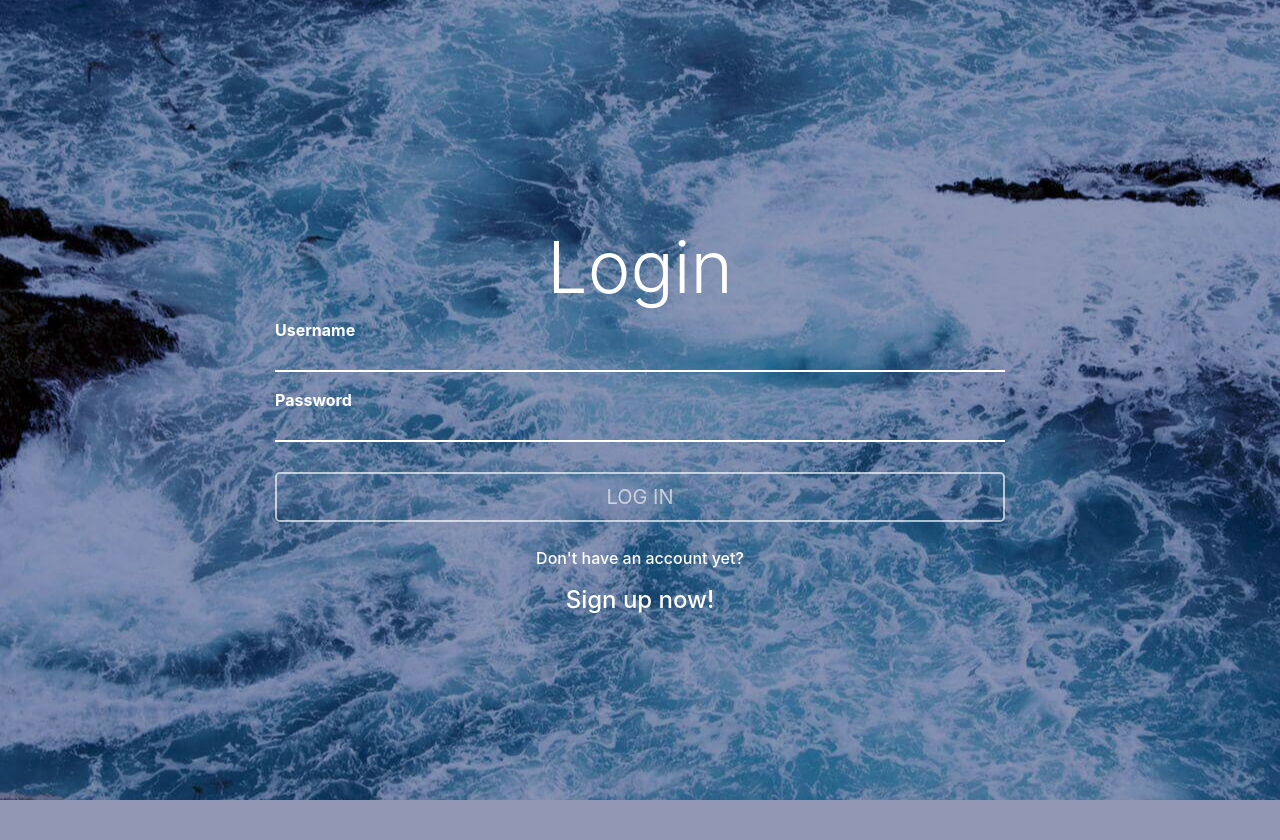
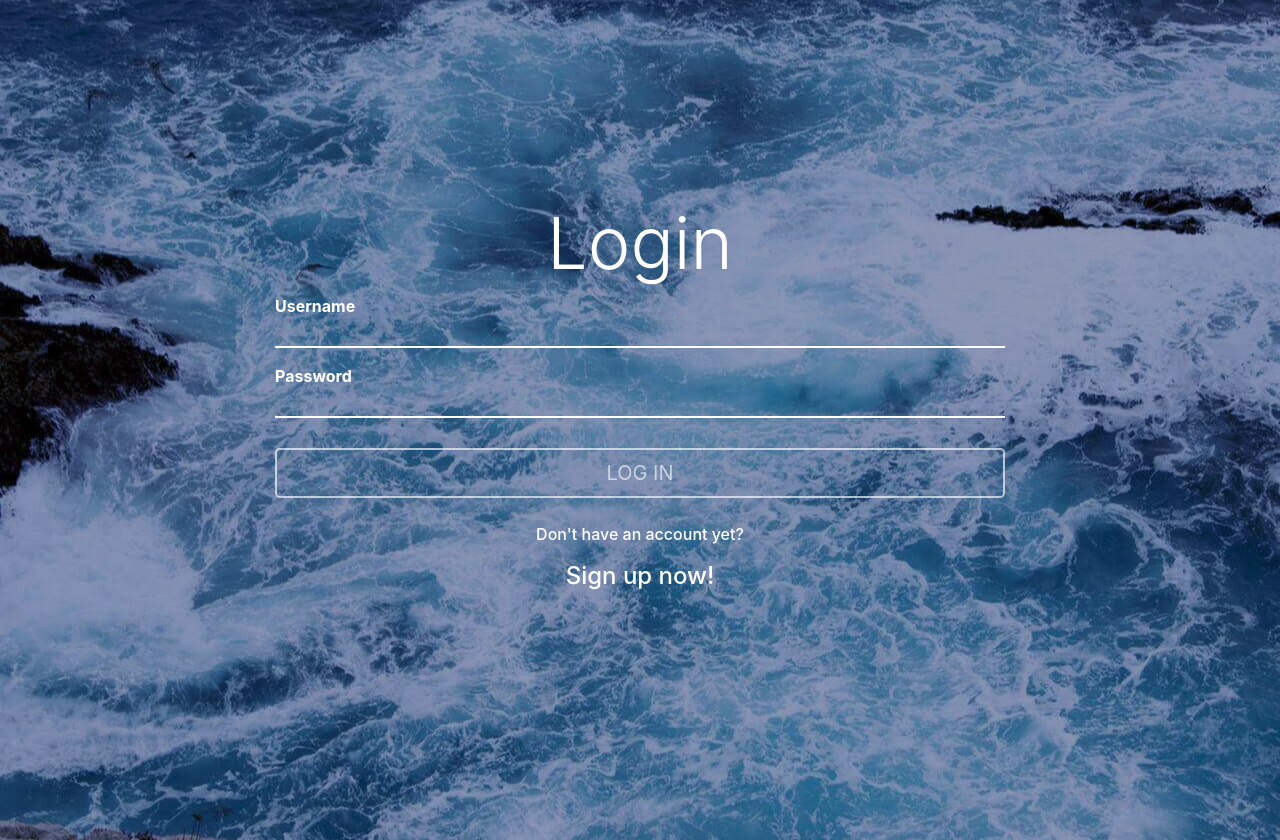
Before and after one commit to VolodymyrRomanytsia/To-do-app, a React (Create React App) app in the folder client1/: page /login in a window 1280 px wide. Before the commit the page ends 800 px from the top, so only its background shows below. Built offline with nearby package versions, Linux system fonts and the light colour scheme.

Commit message:
fixed style

```diff
--- a/client1/src/App.css
+++ b/client1/src/App.css
@@ -1,3 +1,3 @@
 .margin-top {
-    margin-top: 28vh;
+    margin-top: 25vh;
 }
--- a/client1/src/components/common/footer.jsx
+++ b/client1/src/components/common/footer.jsx
@@ -6,7 +6,7 @@ const Footer = () => {
         <footer>
             <div className="fixed-bottom row m-3 justify-content-between">
                 <span className="col-2 order-1 order-sm-1 order-md-first">©2019</span>
-                <span className="col-md-8 col-sm-12 order-sm-first order-first order-md-1 text-center"><strong>"The difference between ordinary and extraordinary is that little extra."</strong></span>
+                <span className="d-none d-md-block col-md-8 col-sm-12 order-sm-first order-first order-md-1 text-center"><strong>"The difference between ordinary and extraordinary is that little extra."</strong></span>
                 <TodoPopover />
             </div>
         </footer>
--- a/client1/src/index.css
+++ b/client1/src/index.css
@@ -11,7 +11,7 @@ body {
   background-blend-mode: darken;
   background-size: cover;
   background-position: center;
-  min-height: 70vh;
+  min-height: 80vh;
   background-repeat: no-repeat;
   color: white;
 
--- a/client1/src/services/todosService.js
+++ b/client1/src/services/todosService.js
@@ -4,9 +4,6 @@ import auth from "./authService"
 
 
 const apiEndpoint = apiUrl + "/todos";
-
-// http.setJwt(auth.getJwt());
-
 
 export function getTodos() {
   http.setJwt(auth.getJwt());
```
Also changed, not shown: client1/src/components/common/mainGoal.jsx (indentation only).
